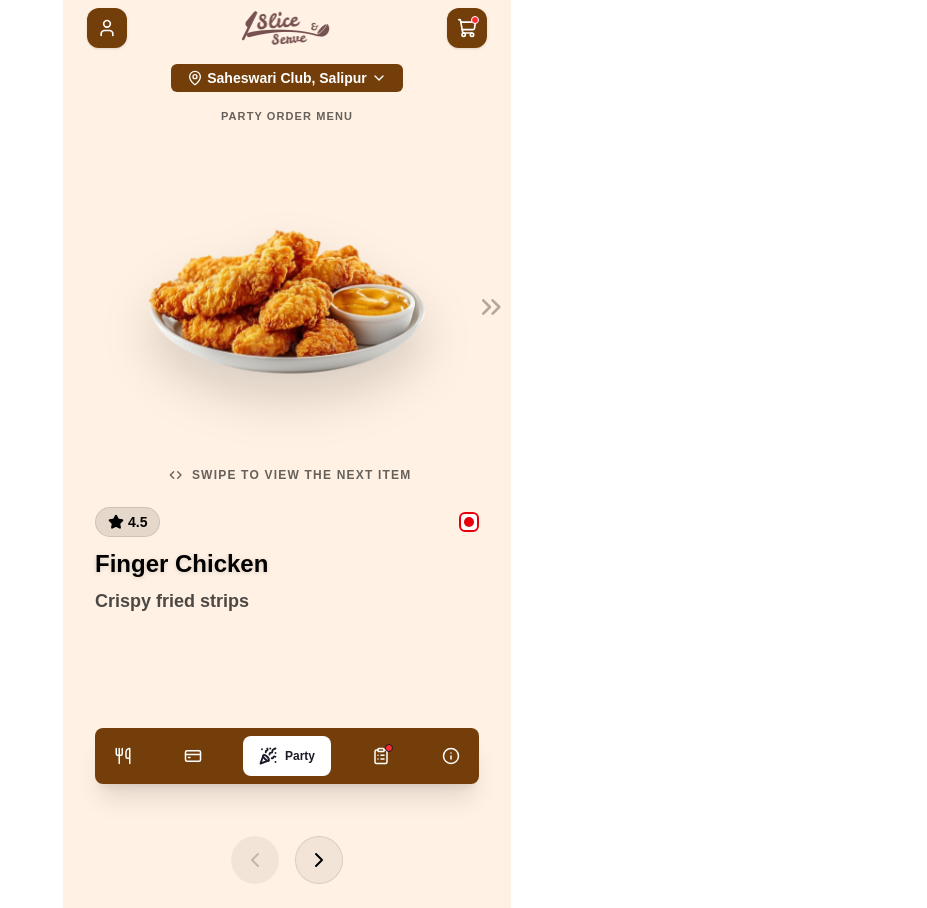
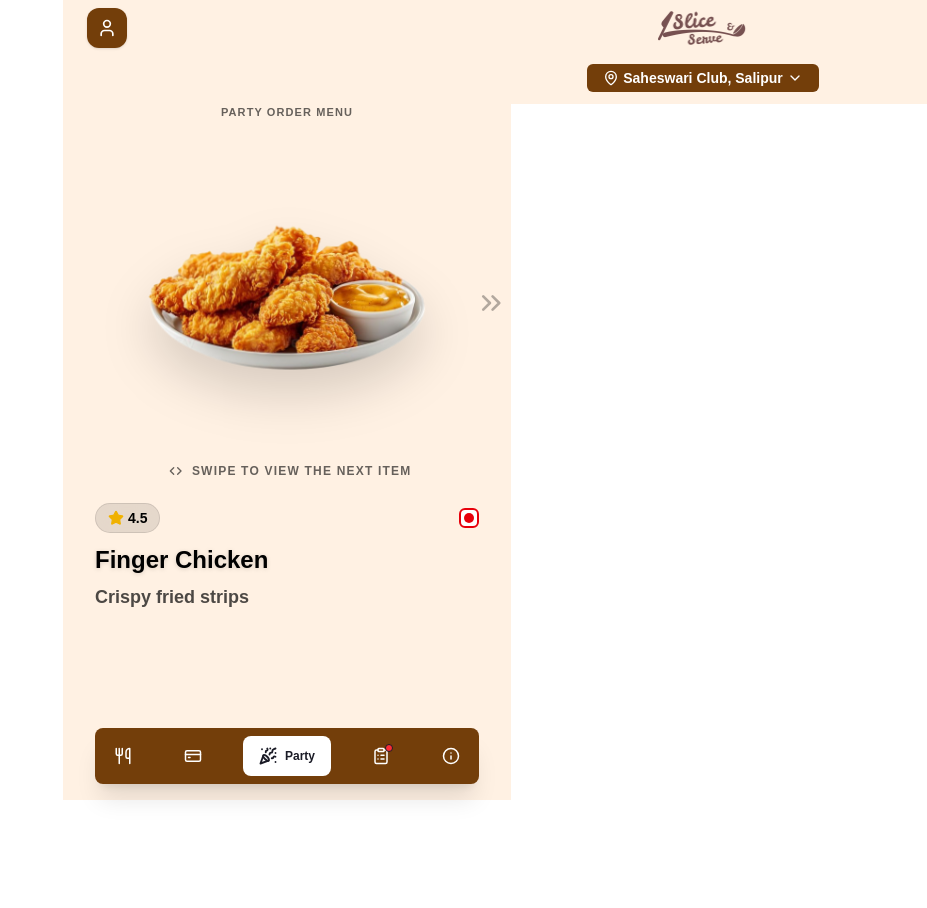
Before and after one commit to smrutiprakashrout/slice_and_serve, a Next.js app: page /party in a window 1280 px wide. Shown: the whole page, without its empty margins (353-1280 px from the left). After the commit the page ends 800 px from the top, so only its background shows below. Built offline with nearby package versions, Linux system fonts and the light colour scheme.

Commit message:
fix header

```diff
--- a/app/(customer)/about/page.tsx
+++ b/app/(customer)/about/page.tsx
@@ -388,7 +388,7 @@ export default function AboutPage() {
 
         {/* Logo */}
 
-        <div className="relative z-10">
+        <div className="relative z-10 mt-26">
           <div className="rounded-2xl w-full h-[30vh] overflow-hidden">
             <Image
               src="/images/shop.png"
--- a/app/(customer)/loyalty/page.tsx
+++ b/app/(customer)/loyalty/page.tsx
@@ -412,7 +412,7 @@ export default function LoyaltyPage() {
       <main className="bg-[#fff1e3] font-sans min-h-dvh">
         <div className="max-w-md mx-auto w-full bg-[#fff1e3] min-h-dvh flex flex-col relative shadow-2xl pb-32">
           {/* ── Header ───────────────────────────────────────────────── */}
-          <div className="px-6 pb-10">
+          <div className="px-6 pb-10 mt-16">
             <div className="flex justify-center items-center">
               {/*<div className="w-11 h-11 bg-white rounded-xl flex items-center justify-center overflow-hidden shadow-inner">
                 <Image
--- a/app/(customer)/page.tsx
+++ b/app/(customer)/page.tsx
@@ -375,7 +375,7 @@ export default function MobileMenu() {
 
   return (
     <main className="bg-[#ffffff] font-sans h-dvh flex flex-col">
-      <div className="max-w-md mx-auto w-full bg-[#fff1e3] h-full flex flex-col relative shadow-2xl">
+      <div className="max-w-md mx-auto w-full bg-[#fff1e3] mt-26 h-full flex flex-col relative shadow-2xl">
         <div className="flex-1 overflow-y-auto pb-28">
           {/* Top Bar */}
 
--- a/app/(customer)/party/page.tsx
+++ b/app/(customer)/party/page.tsx
@@ -237,14 +237,14 @@ export default function PartyMenuPage() {
 
   return (
     <main
-      className="bg-[#fff1e3] text-black font-sans h-dvh w-full overflow-hidden flex flex-col items-center justify-center relative touch-none select-none"
+      className="bg-[#fff1e3] pt-14 text-black font-sans h-dvh w-full overflow-hidden flex flex-col items-center justify-center relative select-none"
       onTouchStart={handleTouchStart}
       onTouchMove={handleTouchMove}
       onTouchEnd={handleTouchEnd}
     >
-      <div className="max-w-md mx-auto w-full h-full flex flex-col relative z-10">
+      <div className="max-w-md mx-auto w-full h-full flex flex-col relative z-50 mt-12">
         {/* Top Header */}
-        <header className="px-6 pb-4 flex flex-col justify-center items-center w-full z-50 gap-2">
+        <header className="px-6 pb-4 flex flex-col justify-center items-center w-full relative gap-2">
           {/* Shop Logo */}
           <span className="text-black/60 text-[11px] font-extrabold tracking-widest uppercase">
             Party Order Menu
@@ -303,7 +303,7 @@ export default function PartyMenuPage() {
             {/* Rating & Veg/Non-Veg Label */}
             <div className="flex items-center justify-between w-full mb-1">
               <div className="bg-black/10 backdrop-blur-md px-3 py-1 rounded-full flex items-center gap-1 border border-black/10">
-                <Star className="w-4 h-4 text-black fill-current" />
+                <Star className="w-4 h-4 text-yellow-500 fill-current" />
                 <span className="text-sm font-bold text-black">
                   {activeItem.rating}
                 </span>
--- a/app/components/TopBar.tsx
+++ b/app/components/TopBar.tsx
@@ -7,7 +7,7 @@ export default function TopBar() {
   return (
     <>
       {/* Logo / User / Cart row */}
-      <div className="bg-[#fff1e3] w-full h-fit flex justify-between items-center px-6 py-2">
+      <div className="bg-[#fff1e3] w-full h-fit flex fixed top-0 z-50 justify-between items-center px-6 py-2">
         <div className="w-10 h-10 bg-yellow-900 rounded-xl flex items-center justify-center shadow-sm">
           <User className="w-5 h-5 text-white" />
         </div>
@@ -21,10 +21,10 @@ export default function TopBar() {
       </div>
 
       {/* Location row */}
-      <header className="px-6 pb-4 pt-2 flex justify-between items-center bg-[#fff1e3]">
+      <header className="px-6 pb-4 pt-2 flex z-48 fixed w-full h-26 justify-between items-center bg-[#fff1e3]">
         <div className="flex items-center w-full">
           <div className="flex flex-col justify-center items-center w-full">
-            <div className="flex bg-yellow-900 px-4 py-1 rounded-md items-center gap-1 cursor-pointer">
+            <div className="flex bg-yellow-900 fixed top-16 z-50 px-4 py-1 rounded-md items-center gap-1 cursor-pointer">
               <MapPin className="w-4 h-4 text-white" />
               <span className="text-sm font-bold text-white">
                 Saheswari Club, Salipur
```
